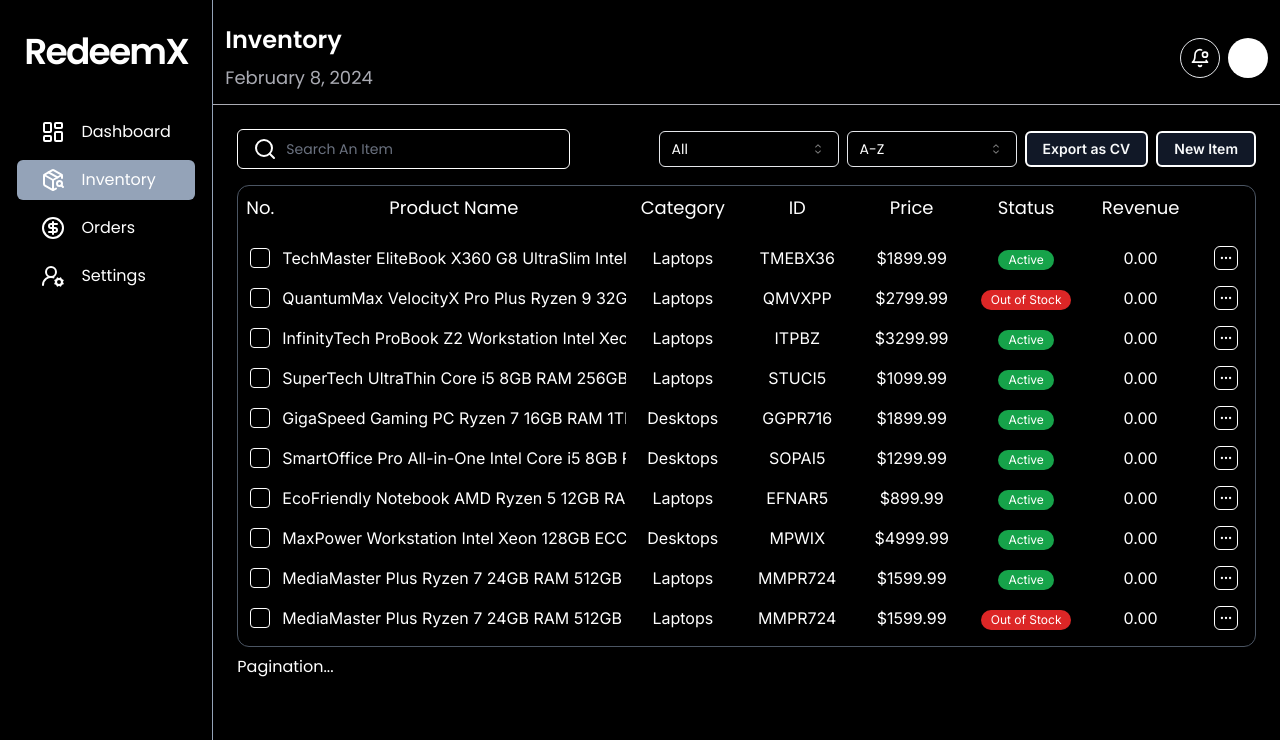
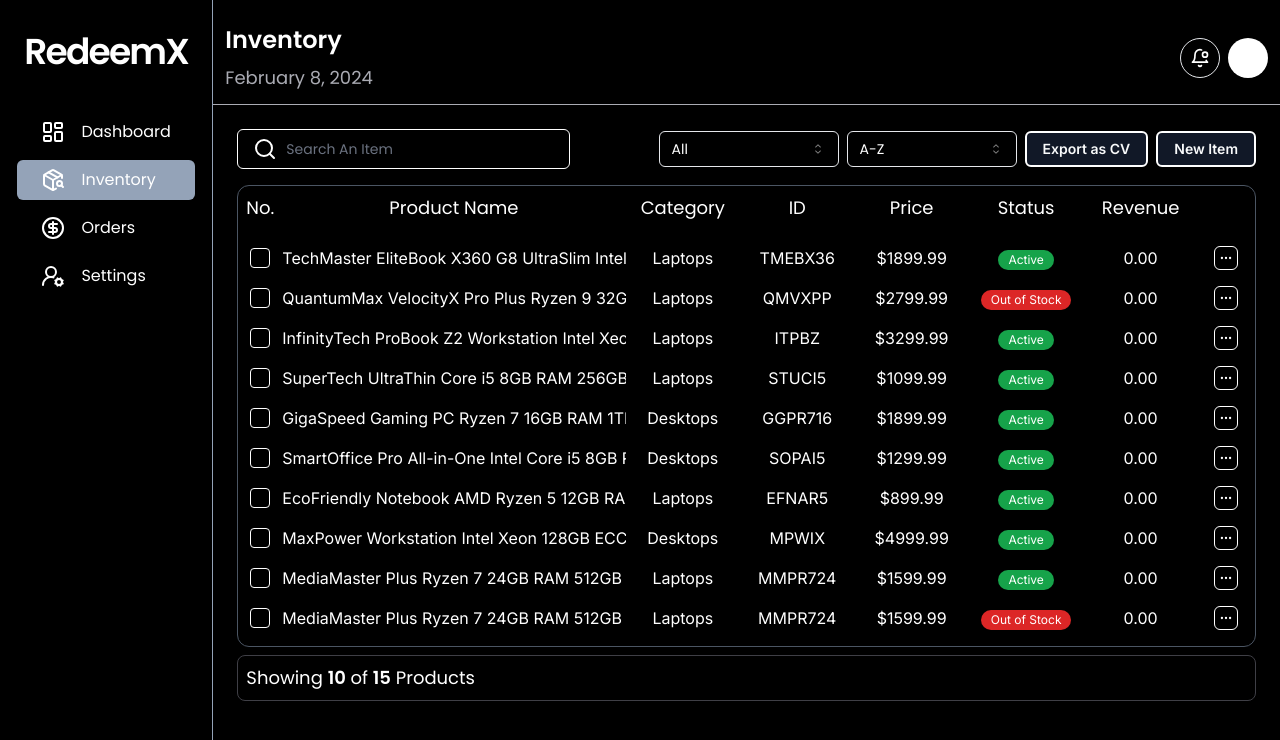
Before and after one commit to devvMuhammad/admin-redeemx, a Next.js app: page /inventory in a window 1280 px wide. Shown: the top 740 px of the page. Built offline with nearby package versions, Linux system fonts and the light colour scheme.

Commit message:
added pagination component

```diff
--- a/src/components/inventory/Pagination.tsx
+++ b/src/components/inventory/Pagination.tsx
@@ -1,3 +1,10 @@
 export default function Pagination() {
-  return <h1>Pagination...</h1>;
+  return (
+    <div className="flex justify-between border border-zinc-700 p-2 text-lg rounded-lg">
+      <h1>
+        Showing <span className="font-bold">10</span> of{" "}
+        <span className="font-bold">15</span> Products
+      </h1>
+    </div>
+  );
 }
```
